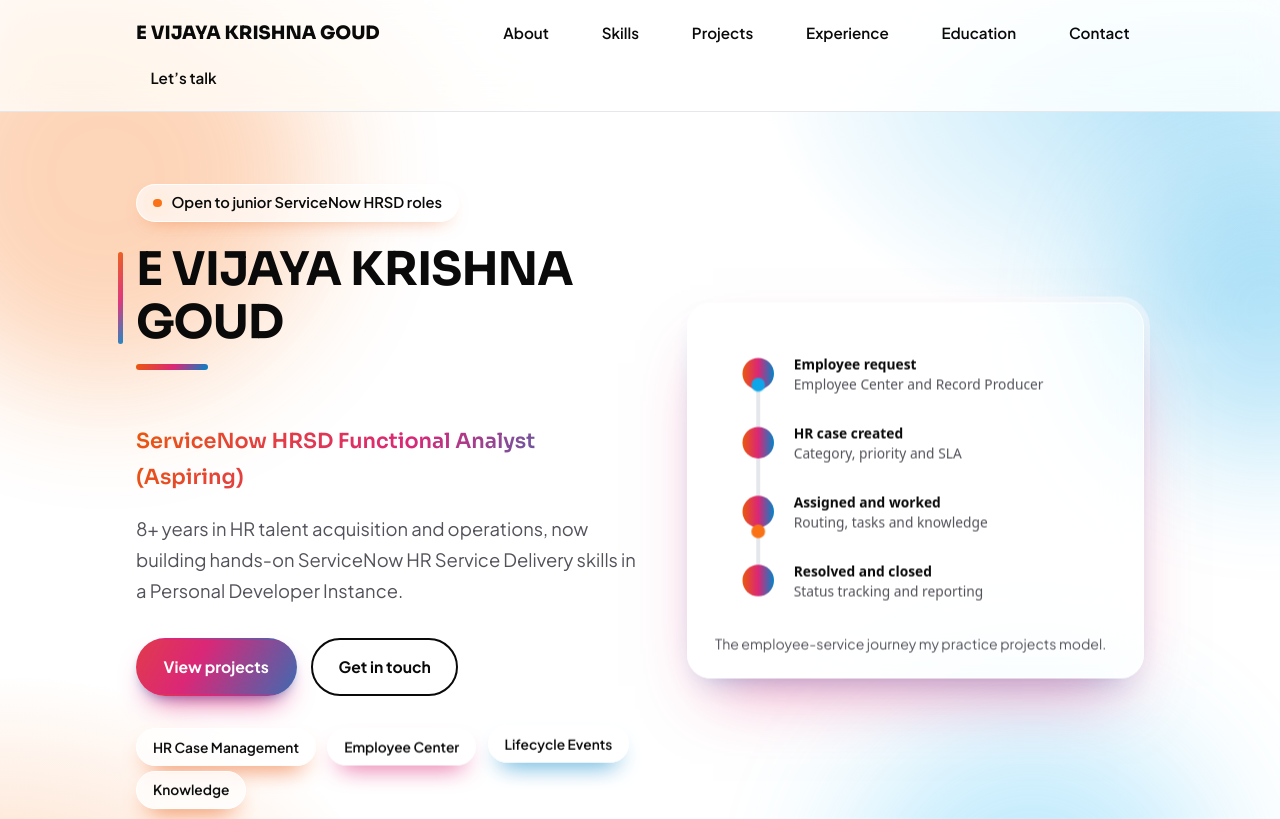
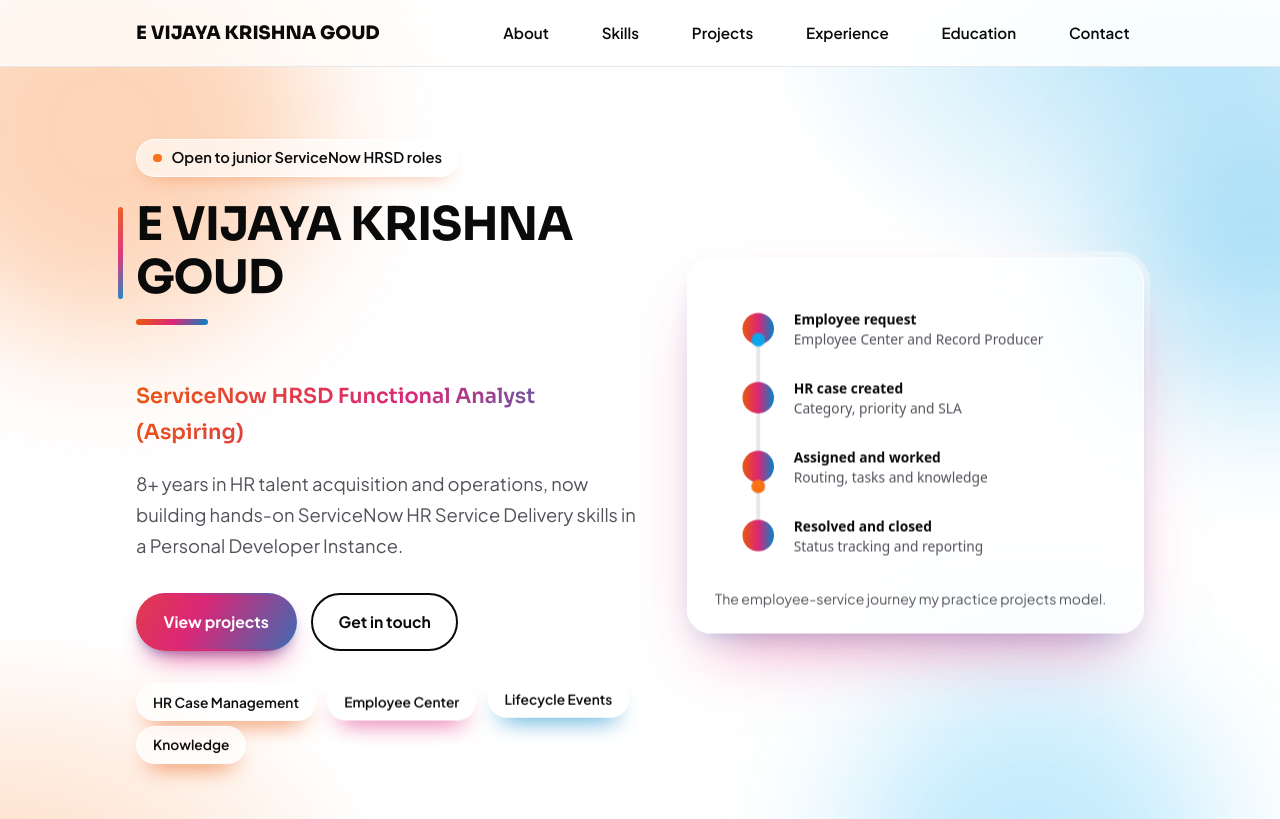
Before and after one commit to iv-krishna/My_Profile, a plain HTML site: page index.html in a window 1280 px wide. Shown: the top 819 px of the page. Drawn offline with Linux system fonts and the light colour scheme.

Commit message:
Update index.html
new update

```diff
--- a/index.html
+++ b/index.html
@@ -211,7 +211,7 @@ nav a.navcta:hover,nav a.navcta:focus-visible{background:var(--grad);color:#fff;
 <body>
 <div id="bar"></div>
 <div class="orbs" aria-hidden="true"><i></i><i></i><i></i></div>
-<div class="topbar"><div class="wrap"><nav aria-label="Primary"><a class="brand" href="#top">E VIJAYA KRISHNA GOUD</a><a href="#about">About</a><a href="#skills">Skills</a><a href="#projects">Projects</a><a href="#experience">Experience</a><a href="#education">Education</a><a href="#contact">Contact</a><a class="navcta" href="#contact">Let’s talk</a></nav></div></div>
+<div class="topbar"><div class="wrap"><nav aria-label="Primary"><a class="brand" href="#top">E VIJAYA KRISHNA GOUD</a><a href="#about">About</a><a href="#skills">Skills</a><a href="#projects">Projects</a><a href="#experience">Experience</a><a href="#education">Education</a><a href="#contact">Contact</a></nav></div></div>
 <div class="heroWrap" id="top">
 <span class="blob b1"></span><span class="blob b2"></span><span class="blob b3"></span>
 <div class="wrap">
@@ -331,7 +331,7 @@ nav a.navcta:hover,nav a.navcta:focus-visible{background:var(--grad);color:#fff;
 </div></section>
 
 <section id="contact" class="contact"><div class="wrap rv">
-<h2>Let’s talk</h2>
+<h2>Let’s Connect</h2>
 <p>I’m open to junior ServiceNow HRSD functional analyst and HR shared services roles. Send me a message and I’ll reply promptly.</p>
 <ul>
 <li><a class="btn primary" href="mailto:i2krishna.e@gmail.com">Email me</a></li>
```
